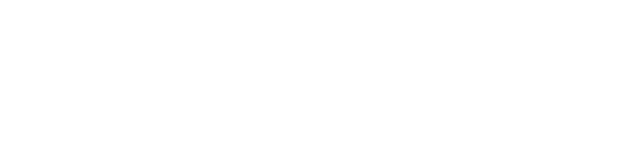
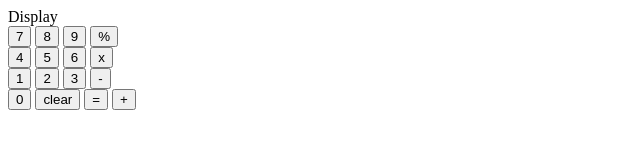
Before and after one commit to StephenKennedy5/calculator, a plain HTML site: page index.html in a window 1280 px wide. Shown: the whole page, without its empty margins (0-640 px from the left). Drawn offline with Linux system fonts and the light colour scheme.

Commit message:
added function to numbers and clear

```diff
--- a/app.js
+++ b/app.js
@@ -25,3 +25,22 @@ function operate(a,b,sign) {
         return multiply(a,b);
     }
 }
+
+let display_value = '';
+
+function display() {
+    const numbers = document.querySelectorAll('.number')
+    numbers.forEach(value => value.addEventListener('click', function() {
+        display_value += String(value.innerHTML)
+        console.log(display_value)
+    }))
+
+}
+
+function clear() {
+    const clear_val = document.querySelector('.clear')
+    clear_val.addEventListener('click', () => display_value = '');
+}
+
+display();
+clear();
--- a/index.html
+++ b/index.html
@@ -8,7 +8,33 @@
     <link rel="stylesheet" href="style.css">
 </head>
 <body>
-
+    <div class="container">
+        <div>Display</div>
+        <div class="first-row">
+            <button class="number">7</button>
+            <button class="number">8</button>
+            <button class="number">9</button>
+            <button>%</button>
+        </div>
+        <div class="second-row">
+            <button class="number">4</button>
+            <button class="number">5</button>
+            <button class="number">6</button>
+            <button>x</button>
+        </div>
+        <div class="third-row">
+            <button class="number">1</button>
+            <button class="number">2</button>
+            <button class="number">3</button>
+            <button>-</button>
+        </div>
+        <div class="fourth-row">
+            <button class="number">0</button>
+            <button class="clear">clear</button>
+            <button>=</button>
+            <button>+</button>
+        </div>
+    </div>
 
     <script src="app.js"></script>
 </body>
```
